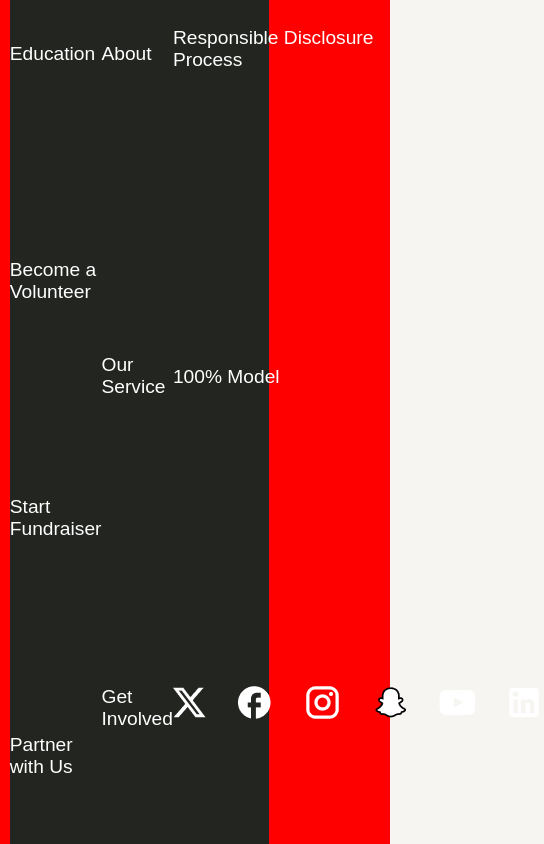
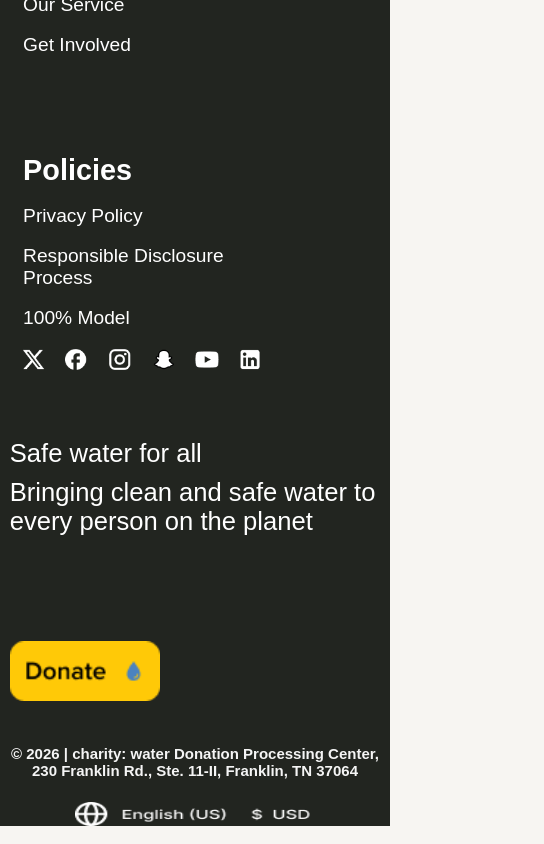
Before and after one commit to Gbenga-12/Charity, a React (Vite) app: page / in a window 390 px wide. Shown: the part 3900-4744 px from the top of the page, 544 px wide, since content can reach past the window. Built offline with nearby package versions, Linux system fonts and the light colour scheme.

Commit message:
Responsiveness

```diff
--- a/src/Css/Footer.css
+++ b/src/Css/Footer.css
@@ -8,8 +8,10 @@
   justify-content: space-between;
 
   @media (max-width: 600px) {
-    height: 400vh;
-    background-color: red;
+    height: 240vh;
+
+    justify-content: end;
+    align-items: center;
   }
 }
 
@@ -22,8 +24,10 @@
   @media (max-width: 600px) {
     display: flex;
     flex-direction: column;
+    height: 62%;
+
+    justify-content: start;
     align-items: start;
-    height: 90%;
   }
 
   .Footer_Logo {
@@ -33,9 +37,20 @@
     background-color: #222520;
     flex-direction: column;
 
+    @media (max-width: 600px) {
+      width: 80%;
+      height: 100%;
+      gap: 5%;
+    }
+
     .Blod {
       width: 30%;
       height: 10%;
+
+      @media (max-width: 600px) {
+        width: 90%;
+        height: 6%;
+      }
     }
 
     .Footer_Text1 {
@@ -55,6 +70,22 @@
         justify-content: space-around;
         color: #ffffff;
         font-size: 1.2rem;
+
+        @media (max-width: 600px) {
+          justify-content: start;
+          height: 20%;
+          gap: 15%;
+          padding-bottom: 10%;
+        }
+      }
+
+      @media (max-width: 600px) {
+        flex-direction: column;
+        height: 100%;
+
+        .Frame {
+          width: 100%;
+        }
       }
     }
   }
@@ -66,8 +97,10 @@
   display: flex;
 
   @media (max-width: 600px) {
-    height: 30%;
-    background-color: yellow;
+    height: 55%;
+    width: 100%;
+    display: flex;
+    flex-direction: row-reverse;
   }
 
   align-items: center;
@@ -80,11 +113,18 @@
     width: 100%;
     height: 100%;
     display: flex;
-
     flex-direction: column;
     align-items: end;
+    color: #ffffff;
 
-    color: #ffffff;
+    @media (max-width: 600px) {
+      height: 80%;
+      width: 100%;
+
+      display: flex;
+      flex-direction: column-reverse;
+      align-items: start;
+    }
 
     .Footer_Text3 {
       width: 100%;
@@ -97,10 +137,21 @@
       h2 {
         font-size: 2rem;
         font-weight: 500;
+        @media (max-width: 600px) {
+          padding-bottom: 10px;
+          font-size: 1.6rem;
+        }
       }
 
       img {
         padding-top: 10%;
+        @media (max-width: 600px) {
+          display: none;
+        }
+      }
+
+      @media (max-width: 600px) {
+        display: flex;
       }
     }
   }
@@ -116,16 +167,35 @@
   color: whitesmoke;
   font-weight: 200;
 
-  h2 {
+  .Bop {
     width: 85%;
     font-size: 1.05rem;
+    @media (max-width: 600px) {
+      display: none;
+    }
+  }
+  .Dem {
+    display: none;
+    @media (max-width: 600px) {
+      display: flex;
+    }
   }
 
   img {
     width: 15%;
     height: 20%;
   }
+
   @media (max-width: 600px) {
-    height: 10%;
+    height: 4%;
+    display: flex;
+    flex-direction: column;
+    text-align: center;
+    font-size: 10px;
+
+    img {
+      width: 65%;
+      height: 30%;
+    }
   }
 }
--- a/src/components/Footer.jsx
+++ b/src/components/Footer.jsx
@@ -34,7 +34,7 @@ const Footer = () => {
               <li>Responsible Disclosure Process</li>
               <li>100% Model</li>
               <li>
-                <img src={Frame} alt="Frame" />
+                <img src={Frame} alt="Frame" className="Frame" />
               </li>
             </ul>
           </div>
@@ -54,7 +54,7 @@ const Footer = () => {
         </article>
       </section>
       <section className="Thirty">
-        <h2>
+        <h2 className="Bop">
           © 2026 | charity: water Donation Processing Center, 230 Franklin Rd.,
           Ste. 11-II, Franklin, TN 37064 | c/o TC Citroen Wells Limited, 5th
           Floor, 3 Dorset Rise, London EC4Y 8EN | Charity Global, Inc., a US 501
@@ -63,6 +63,10 @@ const Footer = () => {
           registered in England and Wales, charity number 1169228. Charity
           Global UK Limited is wholly owned by Charity Global,Inc.
         </h2>
+        <h2 className="Dem">
+          © 2026 | charity: water Donation Processing Center, 230 Franklin Rd.,
+          Ste. 11-II, Franklin, TN 37064
+        </h2>
         <img src={Dollar} alt="Dollar" />
       </section>
     </div>
```
